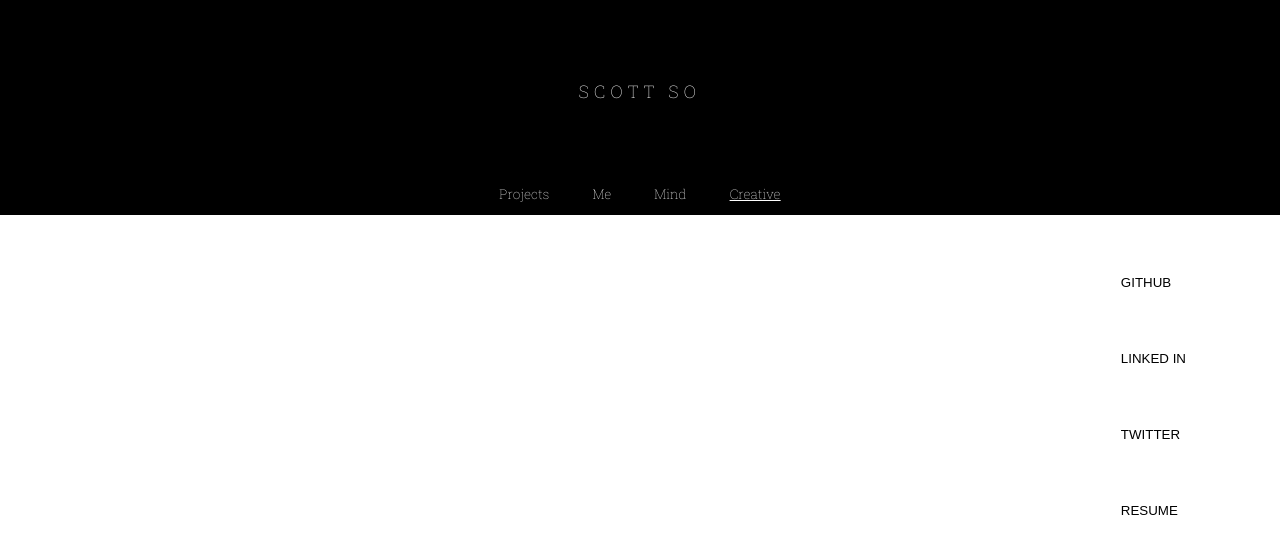
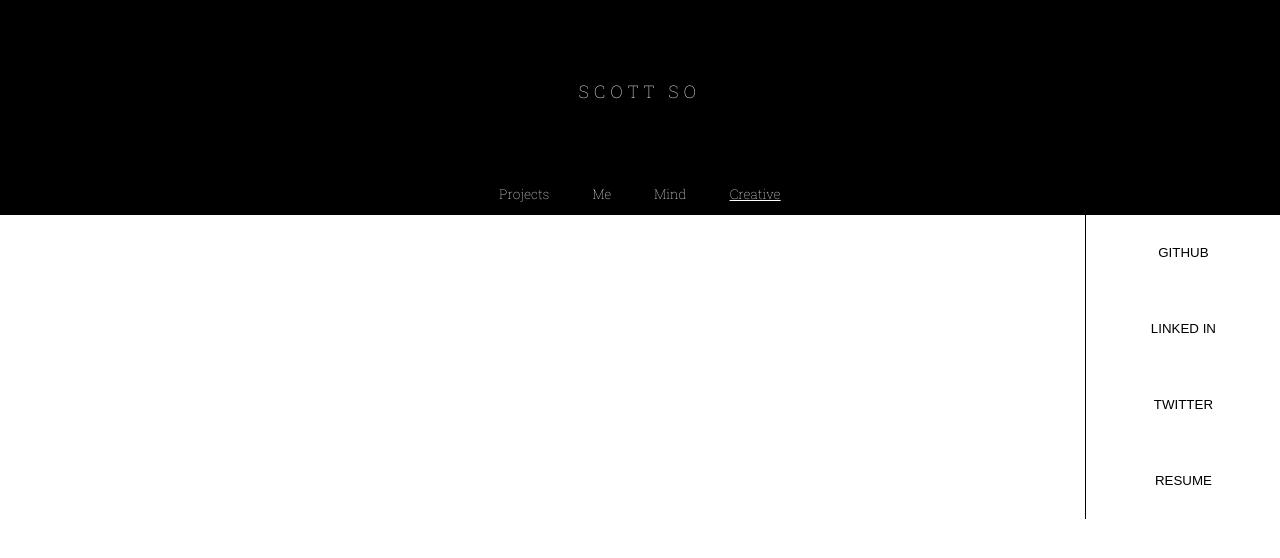
Before and after one commit to scotthso-zz/scotthso.github.io, a Jekyll site: the page built from creative.html, in a window 1280 px wide. Shown: the top 558 px of the page. Built offline with Jekyll 4.4.1, drawn with Linux system fonts in a browser that asks for light colours; some web fonts are replaced; Markdown is read by kramdown in place of the engine named in the settings.

Commit message:
added a border for side nav bar

```diff
--- a/_includes/header.html
+++ b/_includes/header.html
@@ -21,6 +21,8 @@
                     </ul>
                 </div>
             </div>
+
+
         </div>
 
 
--- a/_includes/sidebar.html
+++ b/_includes/sidebar.html
@@ -2,7 +2,7 @@
     <link rel="stylesheet" href="/sidebar.css">
 
      <body>
-
+         <div class="verticalLine">
          <div id = "sidebar">
          <ul>
 <li><a href = https://github.com/scotthso>  GITHUB</a></li>
@@ -12,6 +12,7 @@
          </ul>
 
 
+ </div>
 
          </div>
 
--- a/projects.css
+++ b/projects.css
@@ -19,7 +19,7 @@ a {
 display:block;
 margin-bottom: 34px;
 margin-top: 74px;
-margin-left: 20%;
+margin-left: 23%;
 }
 
 #collections a:hover{
--- a/sidebar.css
+++ b/sidebar.css
@@ -8,10 +8,12 @@
 
 #sidebar li {
 
-    padding-top: 60px;
-    padding-right:30px;
+    padding-top: 30px;
+    padding-bottom: 30px;
+
+    margin-left: 65px;
     font-size: 10pt;
-
+    text-align: center;
 }
 
 #sidebar a {
@@ -27,3 +29,7 @@ color: #000;
     text-decoration: underline;
     color: #000;
 }
+
+.verticalLine {
+    border-left: thin solid #000;
+}
```
Also changed, not shown: style.css (line endings or trailing spaces), 9 other files.
